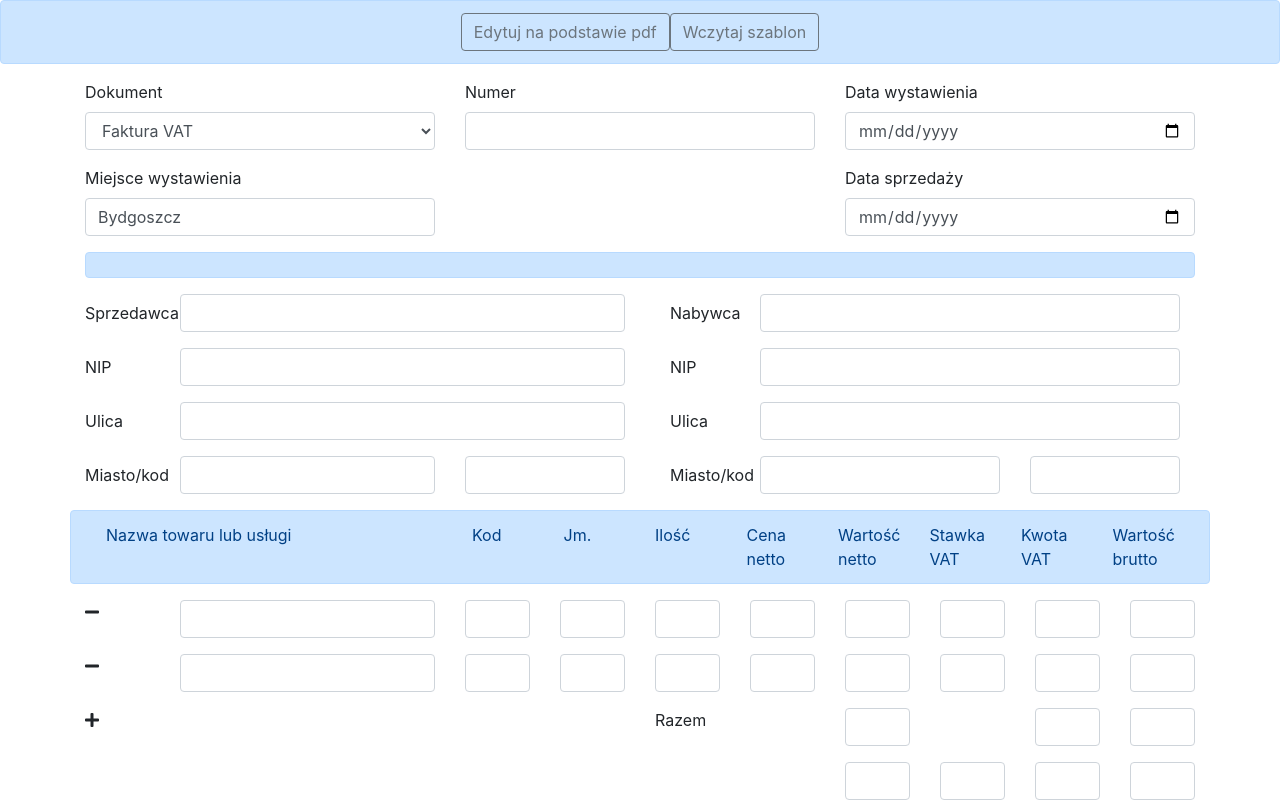
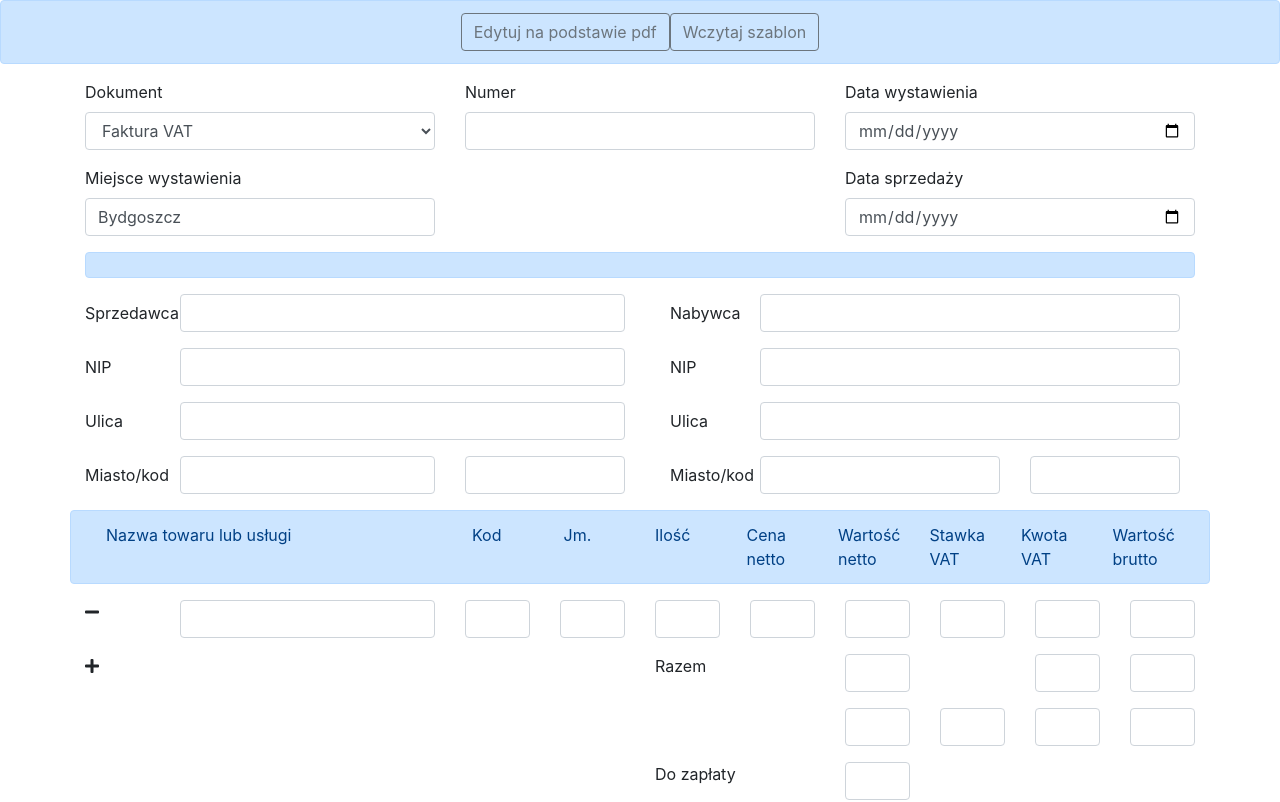
Before and after one commit to plewandowski1/invoice, an Angular app: page / in a window 1280 px wide. Shown: the top 802 px of the page. Built offline with nearby package versions, Linux system fonts and the light colour scheme.

Commit message:
initialiy connected service form with model

```diff
--- a/src/app/containers/invoice-form/invoice-form.component.html
+++ b/src/app/containers/invoice-form/invoice-form.component.html
@@ -127,12 +127,14 @@
     </div>
   </div>
 
-  <div class="form-group row" *ngFor="let alias of aliases.controls; let i=index">
+  <div formArrayName="aliases">
+    <div *ngFor="let alias of aliases.controls; let i=index">
+     <div class="form-group row" [formGroupName]='i'>
         <div class="col-sm-1">
           <i class="fas fa-minus" (click)="onServiceRemove(i)"></i>
         </div>
         <div class="col-sm-3">
-      <input type="text" class="form-control" id="buyer-city">
+          <input type="text" class="form-control" id="buyer-city" formControlName='serviceName'>
         </div>
         <div class="col-sm-1">
           <input type="text" class="form-control" id="buyer-postcode">
@@ -157,6 +159,8 @@
         </div>
         <div class="col-sm-1">
           <input type="text" class="form-control" id="buyer-postcode">
+        </div>
+      </div>
     </div>
   </div>
 
--- a/src/app/containers/invoice-form/invoice-form.component.ts
+++ b/src/app/containers/invoice-form/invoice-form.component.ts
@@ -46,8 +46,9 @@ export class InvoiceFormComponent implements OnInit {
       }),
     }),
     aliases: this.fb.array([
-      this.fb.control(''),
-      this.fb.control('')
+      this.fb.group({
+        serviceName: '',
+      })
     ]),
     status: [this.paymentStatus[1]],
     paymentMethod: [this.paymentMethods[1]],
@@ -66,7 +67,9 @@ export class InvoiceFormComponent implements OnInit {
   }
 
   addAlias(){
-    this.aliases.push(this.fb.control(''));
+    this.aliases.push(this.fb.group({
+      serviceName: [''],
+    }));
   }
 
   onSubmit(): void {
```
Lines whose indentation alone changed are shown as unchanged.
